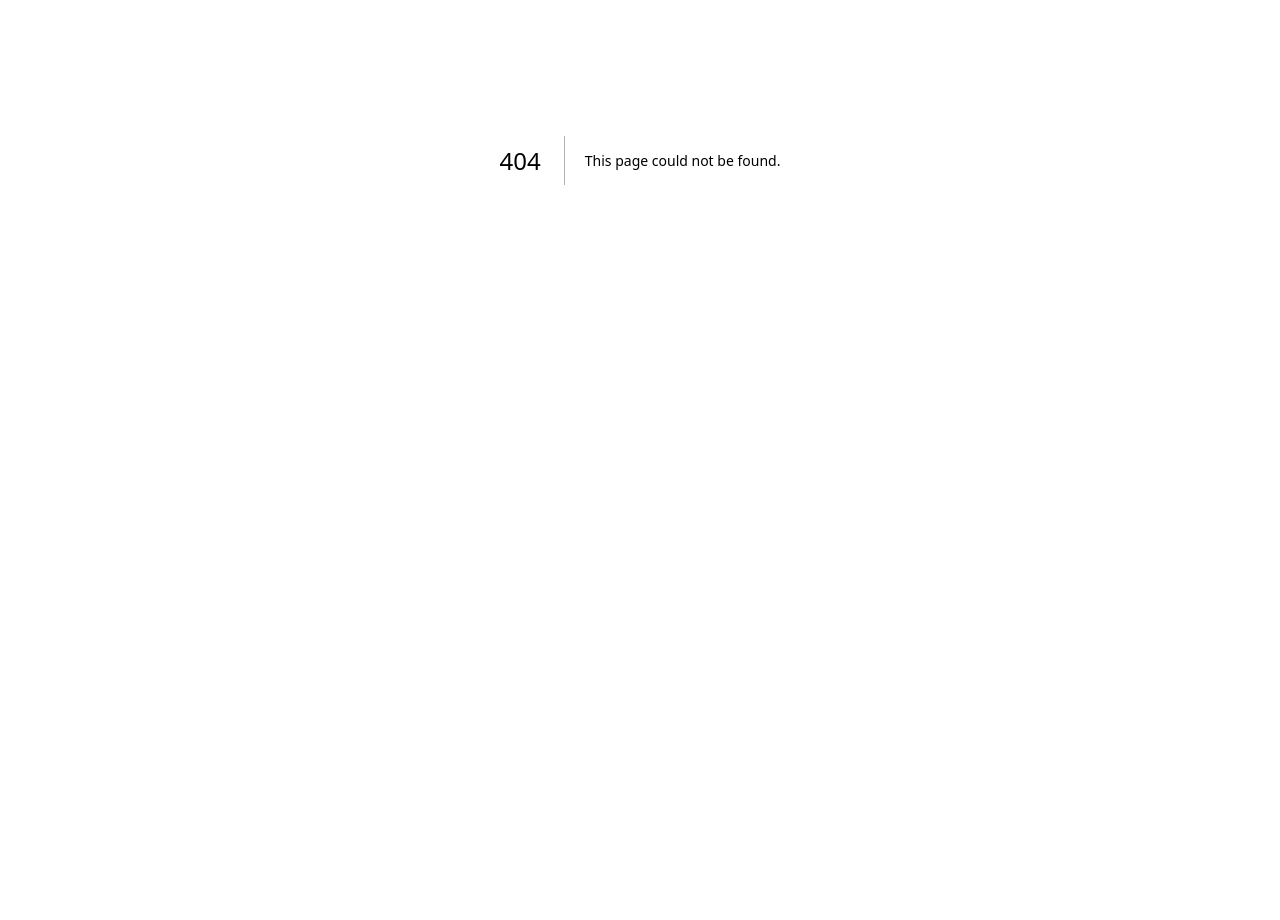
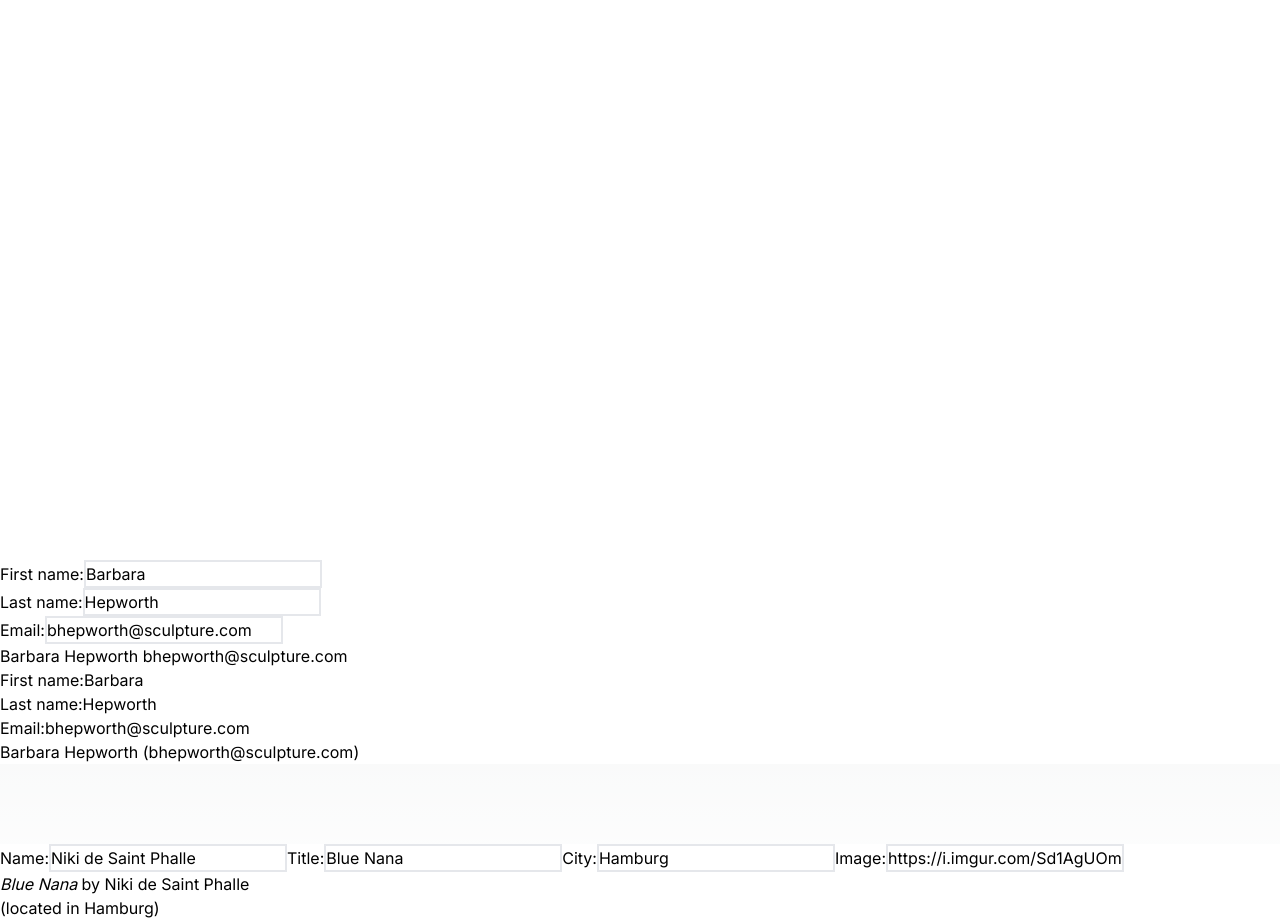
Before and after one commit to salman-aip/learn-react-js-official-docs, a Next.js app: page /useState in a window 1280 px wide. Before the commit this address had no page. Shown: the part 240-1160 px from the top of the page. Before the commit the page ends 800 px from the top, so only its background shows below. Built offline with nearby package versions, Linux system fonts and the light colour scheme.

Commit message:
useState object

```diff
--- a/src/app/layout.tsx
+++ b/src/app/layout.tsx
@@ -12,7 +12,9 @@ export const metadata: Metadata = {
 export default function RootLayout({ children }: { children: React.ReactNode }) {
   return (
     <html lang="en">
-      <body className={inter.className}>{children}</body>
+      <body className={inter.className} suppressHydrationWarning>
+        {children}
+      </body>
     </html>
   );
 }
--- /dev/null
+++ b/src/app/useState/page.tsx
@@ -0,0 +1,9 @@
+import UseStateObject from "./state-object";
+
+export default function UseState() {
+  return (
+    <>
+      <UseStateObject />
+    </>
+  );
+}
--- /dev/null
+++ b/src/app/useState/state-object.tsx
@@ -0,0 +1,204 @@
+"use client";
+
+import { useState } from "react";
+
+export default function UseStateObject() {
+  return (
+    <>
+      <UpdatingObjectInStateWithPositionExample />
+      <CopyingObjectWithSpreadForm />
+      <CopyingObjectWithSpreadFormSingleHandler />
+      <UpdatingNestedObject />
+    </>
+  );
+}
+
+// state updates with client X/Y position
+function UpdatingObjectInStateWithPositionExample() {
+  const [position, setPosition] = useState({ x: 0, y: 0 });
+
+  return (
+    <>
+      <div
+        onPointerMove={(e) => {
+          setPosition({
+            x: e.clientX,
+            y: e.clientY,
+          });
+        }}
+        style={{
+          position: "relative",
+          width: "100vw",
+          height: "100vh",
+          backgroundColor: "white",
+        }}
+      >
+        <div
+          style={{
+            position: "absolute",
+            backgroundColor: "red",
+            borderRadius: "50%",
+            transform: `translate(${position.x}px, ${position.y}px)`,
+            left: -10,
+            top: -10,
+            width: 20,
+            height: 20,
+          }}
+        ></div>
+      </div>
+    </>
+  );
+}
+
+// state updates with form & spread - copying object
+function CopyingObjectWithSpreadForm() {
+  const [person, setPerson] = useState({
+    firstName: "Barbara",
+    lastName: "Hepworth",
+    email: "bhepworth@sculpture.com",
+  });
+
+  function handleFirstNameChange(e: { target: { value: any } }) {
+    setPerson({
+      ...person,
+      firstName: e.target.value,
+    });
+  }
+
+  function handleLastNameChange(e: { target: { value: any } }) {
+    setPerson({
+      ...person,
+      lastName: e.target.value,
+    });
+  }
+
+  function handleEmailChange(e: { target: { value: any } }) {
+    setPerson({
+      ...person,
+      email: e.target.value,
+    });
+  }
+
+  return (
+    <div className="bg-white text-black flex flex-col">
+      <label>
+        First name:
+        <input value={person.firstName} onChange={handleFirstNameChange} className="border-2" />
+      </label>
+      <label>
+        Last name:
+        <input value={person.lastName} onChange={handleLastNameChange} className="border-2" />
+      </label>
+      <label>
+        Email:
+        <input value={person.email} onChange={handleEmailChange} className="border-2" />
+      </label>
+      <p>
+        {person.firstName} {person.lastName} {person.email}
+      </p>
+    </div>
+  );
+}
+
+// state updates with form & spread - copying object
+// single handler function using
+function CopyingObjectWithSpreadFormSingleHandler() {
+  const [person, setPerson] = useState({
+    firstName: "Barbara",
+    lastName: "Hepworth",
+    email: "bhepworth@sculpture.com",
+  });
+
+  function handleChange(e: { target: { name: any; value: any } }) {
+    setPerson({
+      ...person,
+      [e.target.name]: e.target.value,
+    });
+  }
+
+  return (
+    <div className="bg-white text-black flex flex-col">
+      <label>
+        First name:
+        <input name="firstName" value={person.firstName} onChange={handleChange} />
+      </label>
+      <label>
+        Last name:
+        <input name="lastName" value={person.lastName} onChange={handleChange} />
+      </label>
+      <label>
+        Email:
+        <input name="email" value={person.email} onChange={handleChange} />
+      </label>
+      <p>
+        {person.firstName} {person.lastName} ({person.email})
+      </p>
+    </div>
+  );
+}
+
+// updating a nested object
+function UpdatingNestedObject() {
+  const [person, setPerson] = useState({
+    name: "Niki de Saint Phalle",
+    artwork: {
+      title: "Blue Nana",
+      city: "Hamburg",
+      image: "https://i.imgur.com/Sd1AgUOm.jpg",
+    },
+  });
+
+  function handleChange(e: { target: { value: any; name: any } }) {
+    setPerson({
+      ...person,
+      [e.target.name]: e.target.value,
+      artwork: {
+        ...person.artwork,
+        [e.target.name]: e.target.value,
+      },
+    });
+  }
+
+  return (
+    <div className="bg-white text-black mt-20">
+      <label>
+        Name:
+        <input value={person.name} onChange={handleChange} name="name" className="border-2" />
+      </label>
+      <label>
+        Title:
+        <input
+          value={person.artwork.title}
+          onChange={handleChange}
+          name="title"
+          className="border-2"
+        />
+      </label>
+      <label>
+        City:
+        <input
+          value={person.artwork.city}
+          onChange={handleChange}
+          name="city"
+          className="border-2"
+        />
+      </label>
+      <label>
+        Image:
+        <input
+          value={person.artwork.image}
+          onChange={handleChange}
+          name="image"
+          className="border-2"
+        />
+      </label>
+      <p>
+        <i>{person.artwork.title}</i>
+        {" by "}
+        {person.name}
+        <br />
+        (located in {person.artwork.city})
+      </p>
+    </div>
+  );
+}
```
